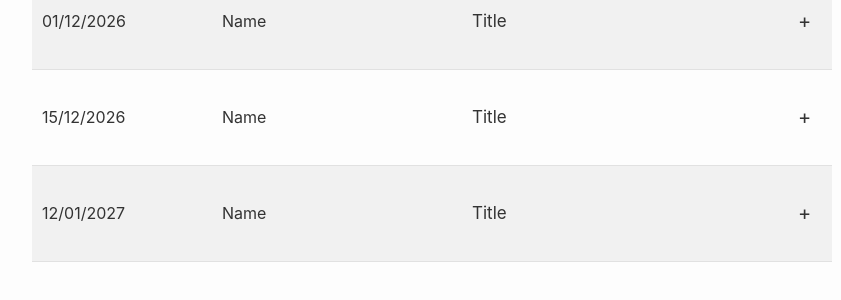
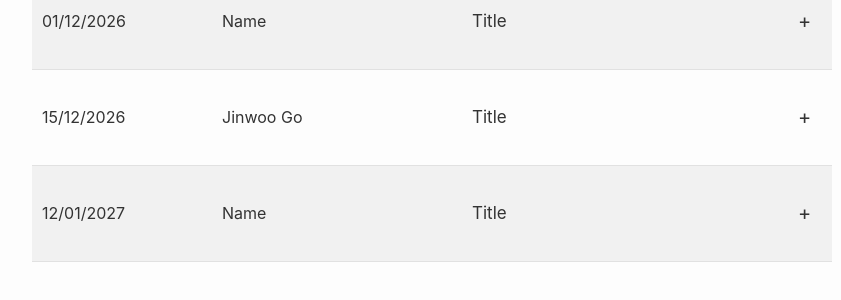
Before and after one commit to bayesiandesign/seminar, a Jekyll site: the page built from schedule.html, in a window 1280 px wide. Shown: the part 637-937 px from the top of the page, without its empty margins (208-1049 px from the left). Built offline with Jekyll 4.4.1, drawn with Linux system fonts in a browser that asks for light colours; nearby versions of some CDN libraries.

Commit message:
Update schedule.html

```diff
--- a/schedule.html
+++ b/schedule.html
@@ -126,7 +126,7 @@ permalink: /schedule/
             </div>
 
             <div class="seminar-speaker">
-                Name
+                Jinwoo Go
             </div>
 
             <div class="seminar-title">
```
